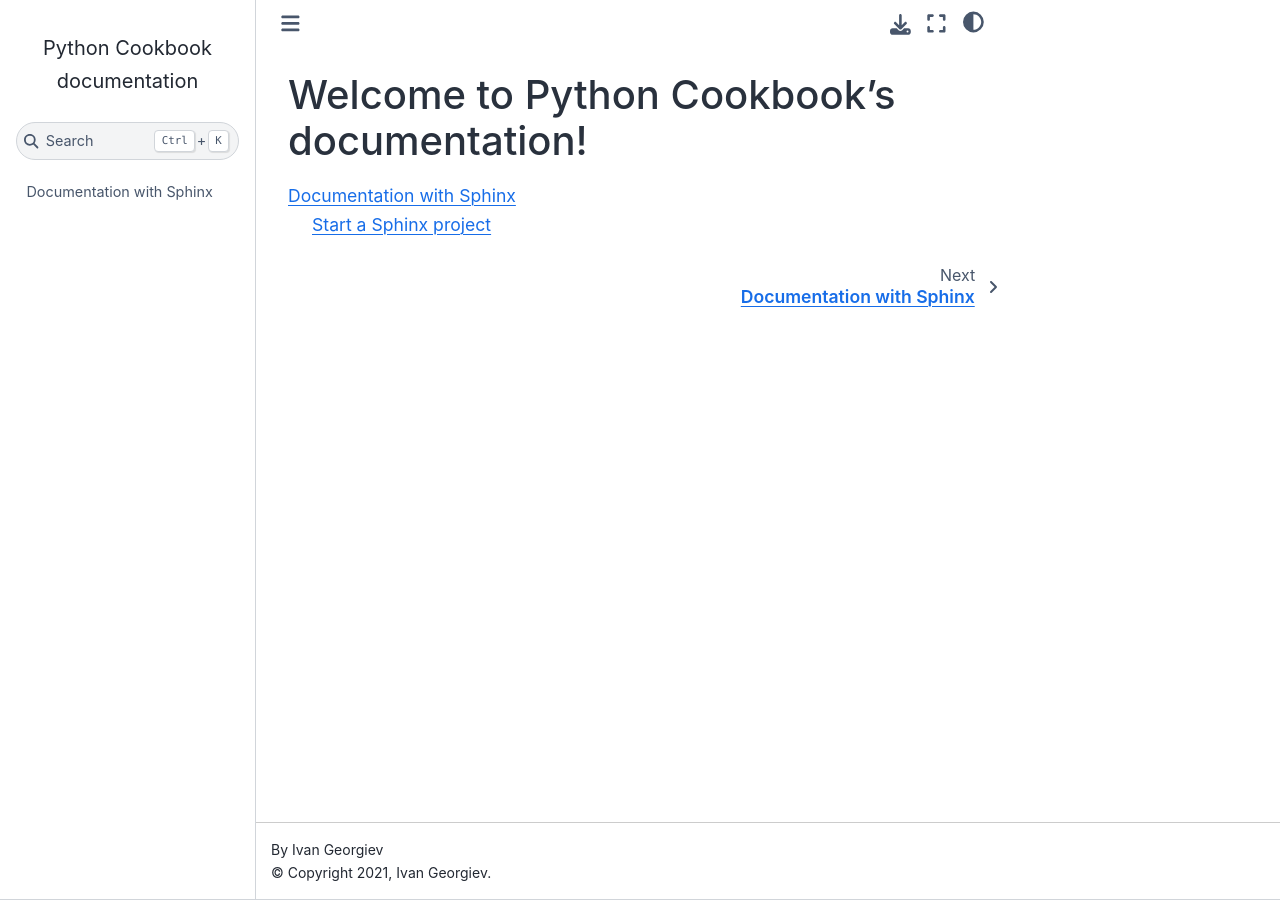
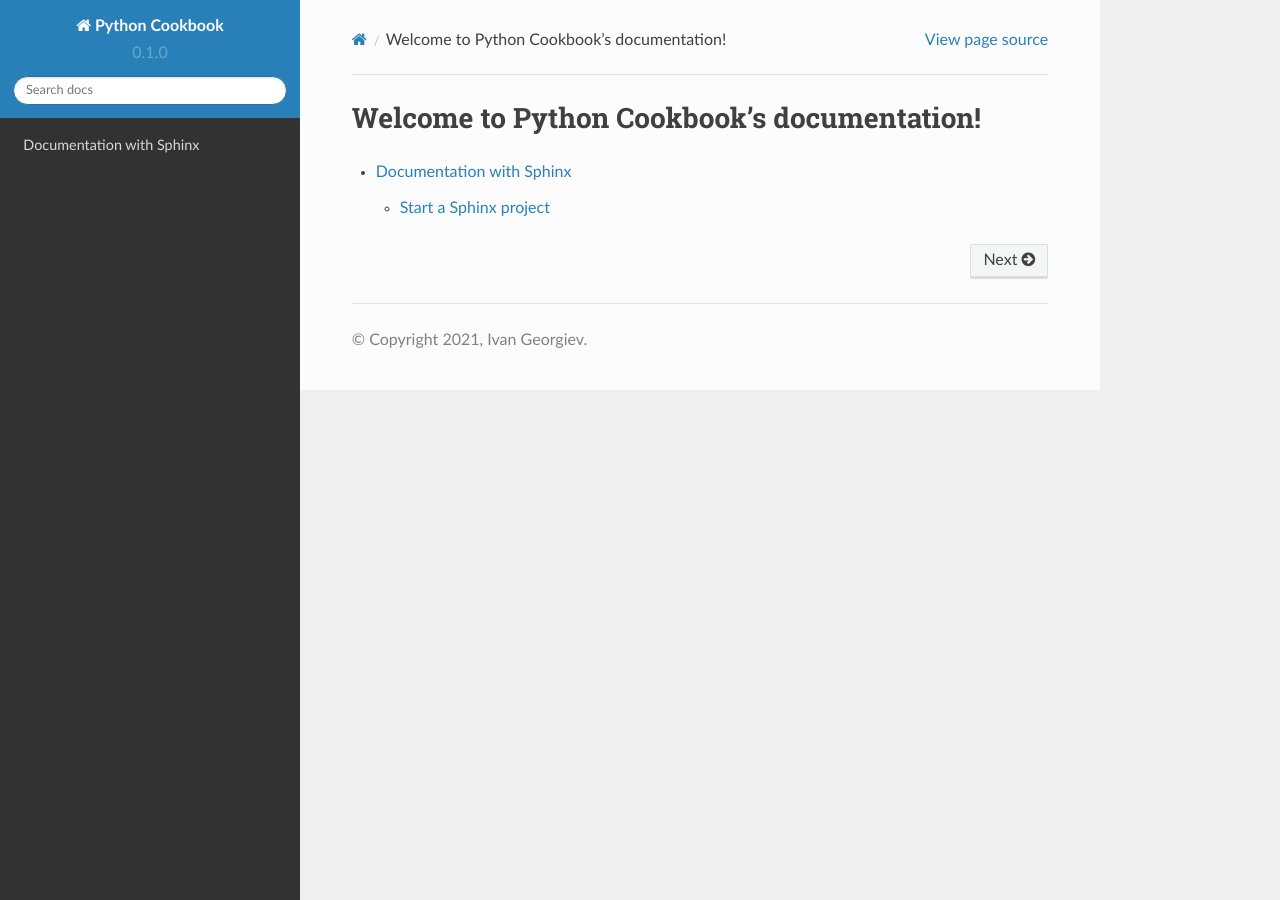
Before and after one commit to ivangeorgiev/python-cookbook, a Sphinx documentation site: the page built from docs/index.rst, in a window 1280 px wide. Built offline with Sphinx 7.4.7 and the Read the Docs theme 2.0.0, drawn with Linux system fonts in a browser that asks for light colours.

Commit message:
RTD fails to build books theme

```diff
--- a/docs/conf.py
+++ b/docs/conf.py
@@ -46,7 +46,7 @@
 #
 html_theme = 'alabaster'
 html_theme = 'sphinx_rtd_theme'
-html_theme = 'sphinx_book_theme'
+# html_theme = 'sphinx_book_theme'
 
 RTD_NEW_THEME = True
 
```
